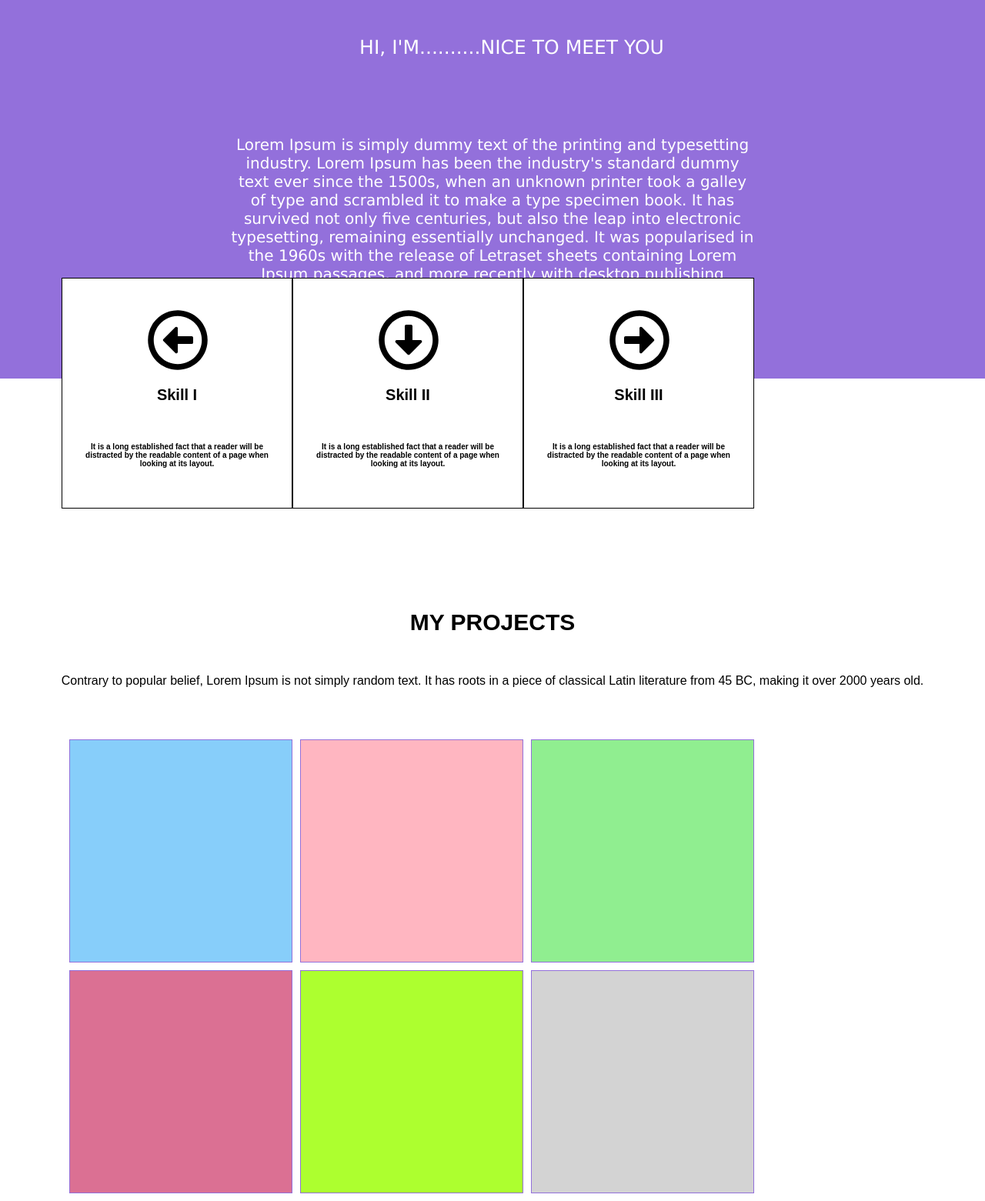
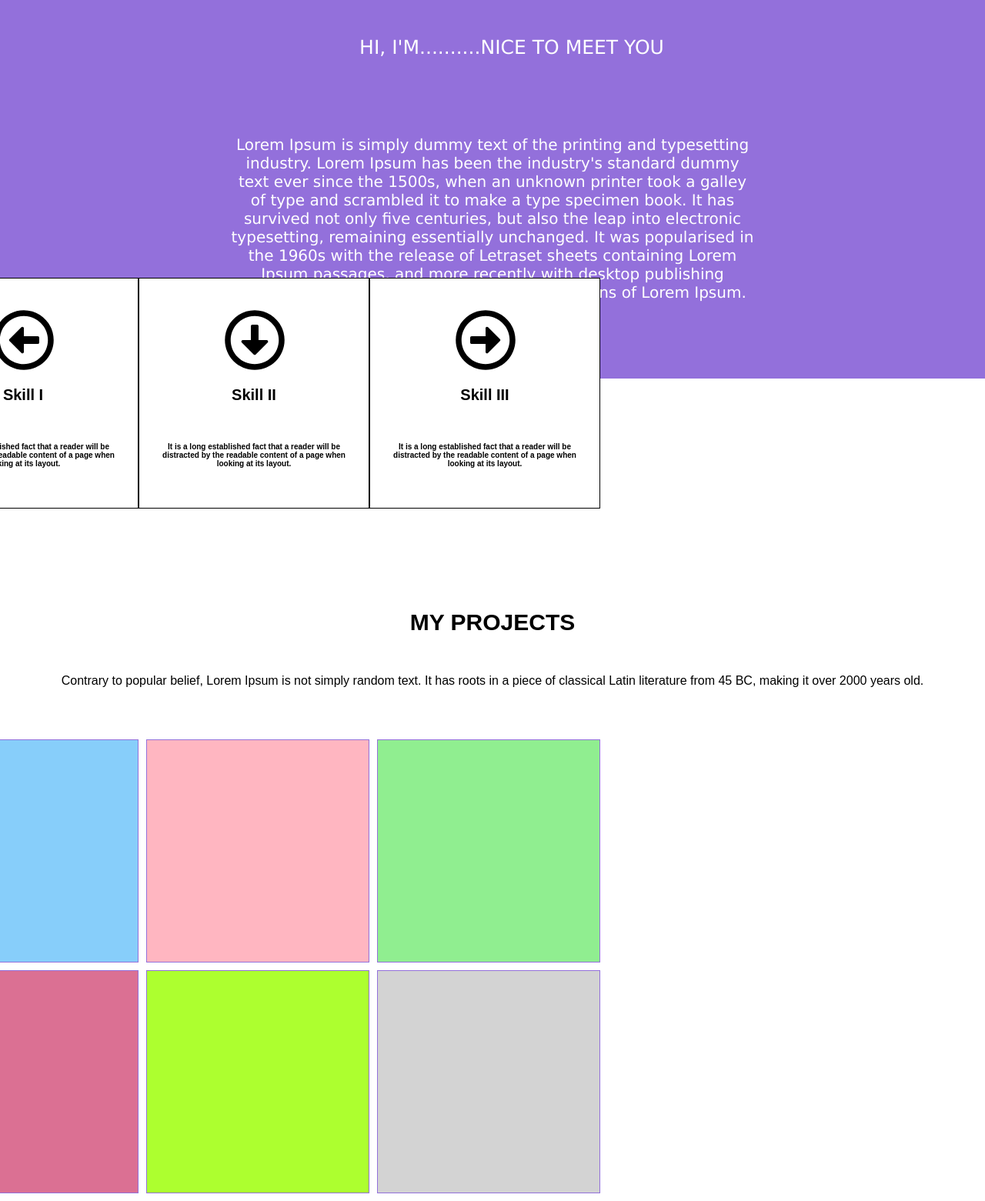
Before and after one commit to khangaln/lesson1, a plain HTML site: page Portfolio.html in a window 1280 px wide. Shown: the part 339-1900 px from the top of the page at 77% size. Drawn offline with Linux system fonts and the light colour scheme.

Commit message:
Add files via upload

```diff
--- a/Portfolio.html
+++ b/Portfolio.html
@@ -151,7 +151,7 @@ div.relative {
 div.absolute {
   position: absolute;
   top: 700px;
-  right: 600px;
+  right: 800px;
   width: 300px;
   height: 300px;
   background-color: white;
@@ -161,7 +161,7 @@ div.absolute {
 div.ex2 {
   position: absolute;
   top: 700px;
-  right: 300px;
+  right: 500px;
   width: 300px;
   height: 300px;
   background-color: white;
@@ -171,7 +171,7 @@ div.ex2 {
 div.ex3 {
   position: absolute;
   top: 700px;
-  right: 900px;
+  right: 1100px;
   width: 300px;
   height: 300px;
   background-color: white;
@@ -182,7 +182,7 @@ div.ex4 {
   position: absolute;
   background-color: black;
   top: 1300px;
-  right: 300px;
+  right: 500px;
   width: 290px;
   height: 290px;
   background-color: lightgreen;
@@ -192,7 +192,7 @@ div.ex4 {
 div.ex5 {
   position: absolute;
   top: 1300px;
-  right: 600px;
+  right: 800px;
   width: 290px;
   height: 290px;
   background-color: lightpink;
@@ -202,7 +202,7 @@ div.ex5 {
 div.ex6 {
   position: absolute;
   top: 1300px;
-  right: 900px;
+  right: 1100px;
   width: 290px;
   height: 290px;
   background-color: lightskyblue;
@@ -212,7 +212,7 @@ div.ex6 {
 div.ex7 {
   position: absolute;
   top: 1600px;
-  right: 300px;
+  right: 500px;
   width: 290px;
   height: 290px;
   background-color: lightgray;
@@ -222,7 +222,7 @@ div.ex7 {
 div.ex8 {
   position: absolute;
   top: 1600px;
-  right: 600px;
+  right: 800px;
   width: 290px;
   height: 290px;
   background-color: greenyellow;
@@ -232,7 +232,7 @@ div.ex8 {
 div.ex9 {
   position: absolute;
   top: 1600px;
-  right: 900px;
+  right: 1100px;
   width: 290px;
   height: 290px;
   background-color: palevioletred;
@@ -253,7 +253,7 @@ div.ex10 {
 div.ex11 {
   position: absolute;
   top: 2195px;
-  right: 350px;
+  right: 550px;
   width: 800px;
   height: 200px;
   background-color: darkslateblue;
```
